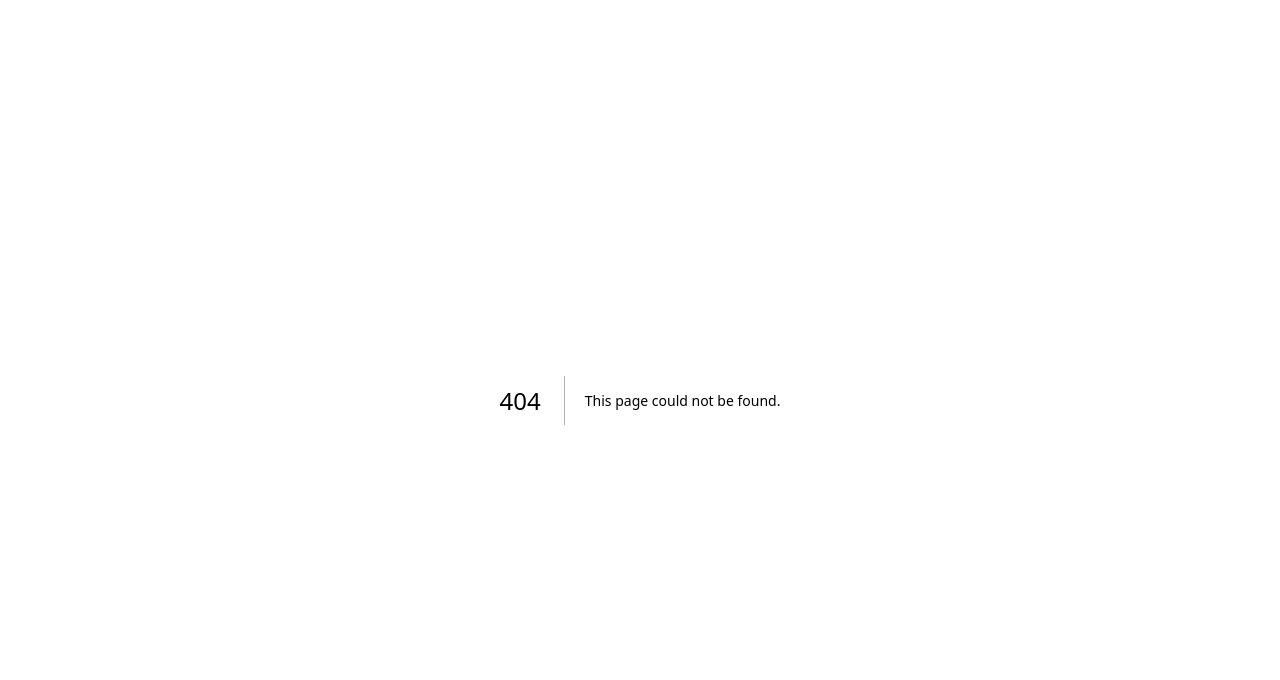
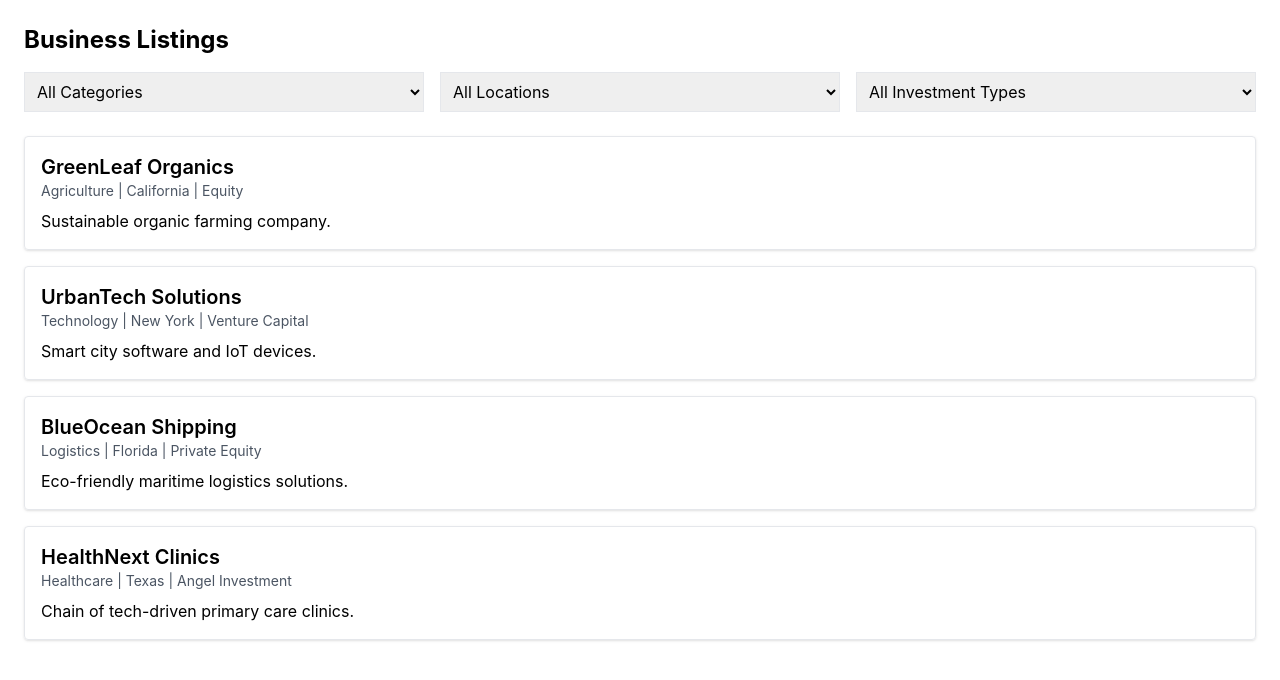
Before and after one commit to jacobzion/axioncapitals, a Next.js app: page /businesses in a window 1280 px wide. Before the commit this address had no page. Shown: the top 680 px of the page. Built offline with nearby package versions, Linux system fonts and the light colour scheme.

Commit message:
new update

```diff
--- a/data/businesses.json
+++ b/data/businesses.json
@@ -1,30 +1,34 @@
 [
   {
     "id": 1,
-    "name": "Downtown Dental Group",
-    "category": "Healthcare",
-    "location": "Los Angeles, CA",
-    "investmentType": "Franchise"
+    "name": "GreenLeaf Organics",
+    "category": "Agriculture",
+    "location": "California",
+    "investmentType": "Equity",
+    "description": "Sustainable organic farming company."
   },
   {
     "id": 2,
-    "name": "GreenLeaf Grocery",
-    "category": "Retail",
-    "location": "Austin, TX",
-    "investmentType": "Partnership"
+    "name": "UrbanTech Solutions",
+    "category": "Technology",
+    "location": "New York",
+    "investmentType": "Venture Capital",
+    "description": "Smart city software and IoT devices."
   },
   {
     "id": 3,
-    "name": "SolarGen Energy",
-    "category": "Energy",
-    "location": "Phoenix, AZ",
-    "investmentType": "Equity"
+    "name": "BlueOcean Shipping",
+    "category": "Logistics",
+    "location": "Florida",
+    "investmentType": "Private Equity",
+    "description": "Eco-friendly maritime logistics solutions."
   },
   {
     "id": 4,
-    "name": "TechHaven Co-Working",
-    "category": "Commercial Real Estate",
-    "location": "San Francisco, CA",
-    "investmentType": "Lease"
+    "name": "HealthNext Clinics",
+    "category": "Healthcare",
+    "location": "Texas",
+    "investmentType": "Angel Investment",
+    "description": "Chain of tech-driven primary care clinics."
   }
 ]
--- /dev/null
+++ b/pages/businesses.js
@@ -0,0 +1,58 @@
+
+import { useState, useEffect } from 'react';
+import path from 'path';
+import fs from 'fs';
+
+export async function getStaticProps() {
+  const filePath = path.join(process.cwd(), 'data', 'businesses.json');
+  const jsonData = fs.readFileSync(filePath, 'utf8');
+  const businesses = JSON.parse(jsonData);
+  return { props: { businesses } };
+}
+
+export default function Businesses({ businesses }) {
+  const [filters, setFilters] = useState({ category: '', location: '', investmentType: '' });
+  const [filtered, setFiltered] = useState(businesses);
+
+  useEffect(() => {
+    let result = businesses.filter(b => {
+      return (!filters.category || b.category === filters.category) &&
+             (!filters.location || b.location === filters.location) &&
+             (!filters.investmentType || b.investmentType === filters.investmentType);
+    });
+    setFiltered(result);
+  }, [filters]);
+
+  const categories = [...new Set(businesses.map(b => b.category))];
+  const locations = [...new Set(businesses.map(b => b.location))];
+  const investmentTypes = [...new Set(businesses.map(b => b.investmentType))];
+
+  return (
+    <div className="p-6">
+      <h1 className="text-2xl font-bold mb-4">Business Listings</h1>
+      <div className="grid grid-cols-1 md:grid-cols-3 gap-4 mb-6">
+        <select className="p-2 border" onChange={e => setFilters(f => ({ ...f, category: e.target.value }))}>
+          <option value="">All Categories</option>
+          {categories.map(c => <option key={c} value={c}>{c}</option>)}
+        </select>
+        <select className="p-2 border" onChange={e => setFilters(f => ({ ...f, location: e.target.value }))}>
+          <option value="">All Locations</option>
+          {locations.map(l => <option key={l} value={l}>{l}</option>)}
+        </select>
+        <select className="p-2 border" onChange={e => setFilters(f => ({ ...f, investmentType: e.target.value }))}>
+          <option value="">All Investment Types</option>
+          {investmentTypes.map(i => <option key={i} value={i}>{i}</option>)}
+        </select>
+      </div>
+      <div className="grid gap-4">
+        {filtered.map(b => (
+          <div key={b.id} className="border p-4 rounded shadow">
+            <h2 className="text-xl font-semibold">{b.name}</h2>
+            <p className="text-sm text-gray-600">{b.category} | {b.location} | {b.investmentType}</p>
+            <p className="mt-2">{b.description}</p>
+          </div>
+        ))}
+      </div>
+    </div>
+  );
+}
```
